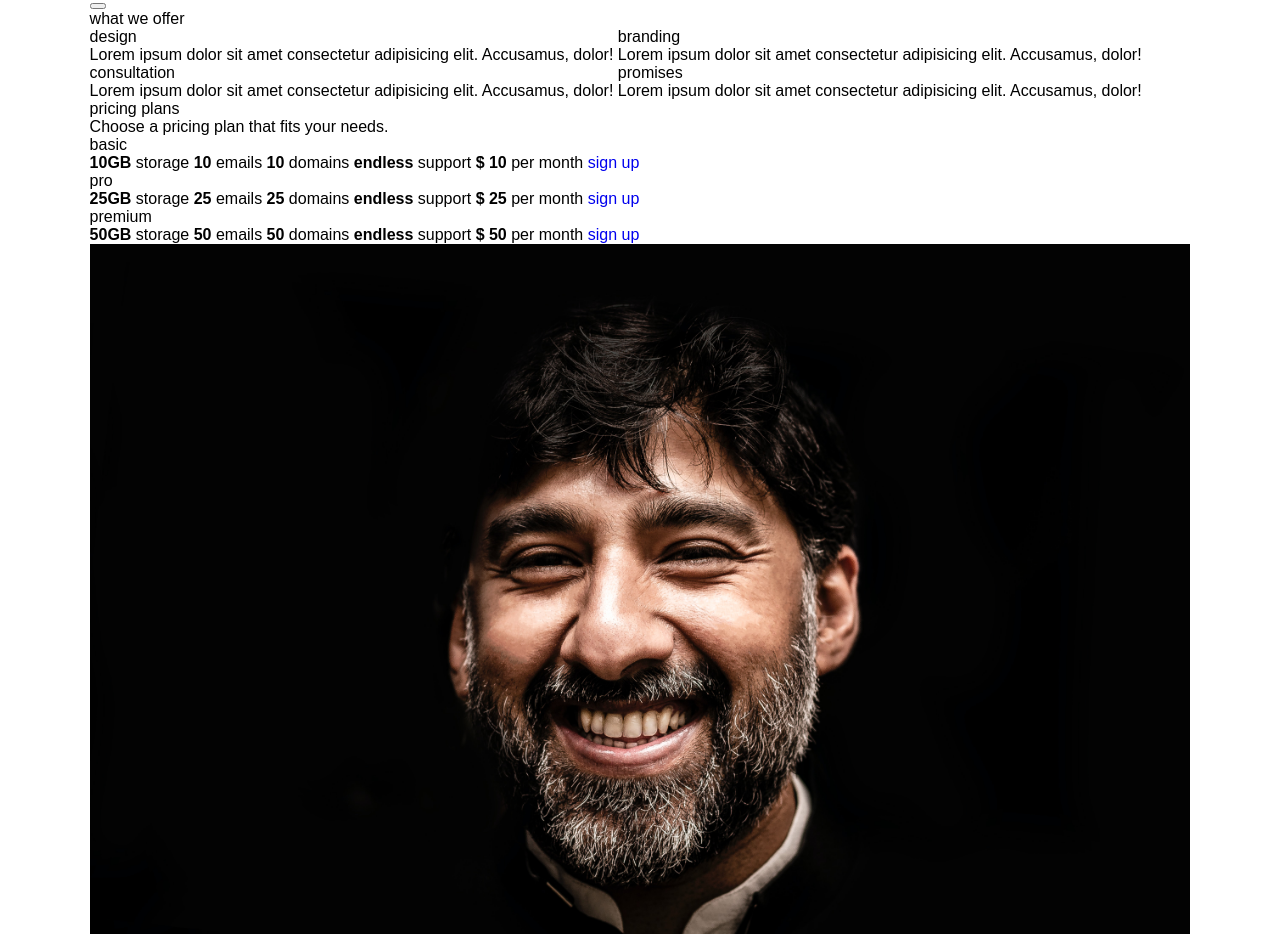
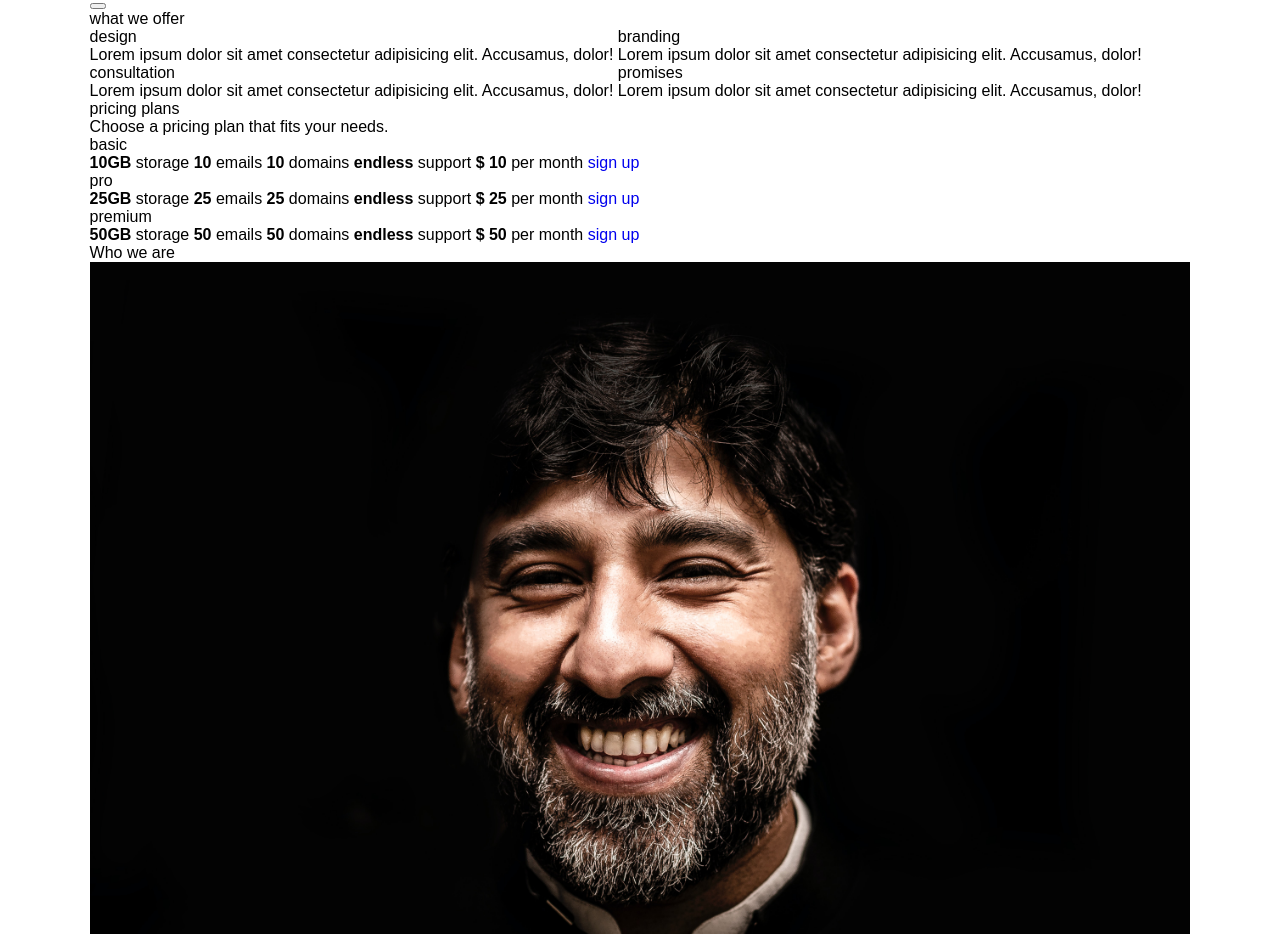
Before and after one commit to mdheerajprdxn/sass_1, a plain HTML site: page index.html in a window 1280 px wide. Shown: the part 1866-2800 px from the top of the page. Drawn offline with Linux system fonts and the light colour scheme.

Commit message:
[html] who we are title

```diff
--- a/index.html
+++ b/index.html
@@ -142,7 +142,9 @@
 
       <!-- who we are start -->
       <section class="who-we-are">
-        <ul class="wrapper">
+        <div class="wrapper">
+          <h2>Who we are</h2>
+          <ul>
             <li>
               <article>
                 <img src="assets/images/portrait.jpg" alt="Jane Doe">
@@ -171,6 +173,7 @@
               </article>
             </li>
           </ul>
+        </div>
       </section>
       <!-- who we are end -->
 
```
Lines whose indentation alone changed are shown as unchanged.
